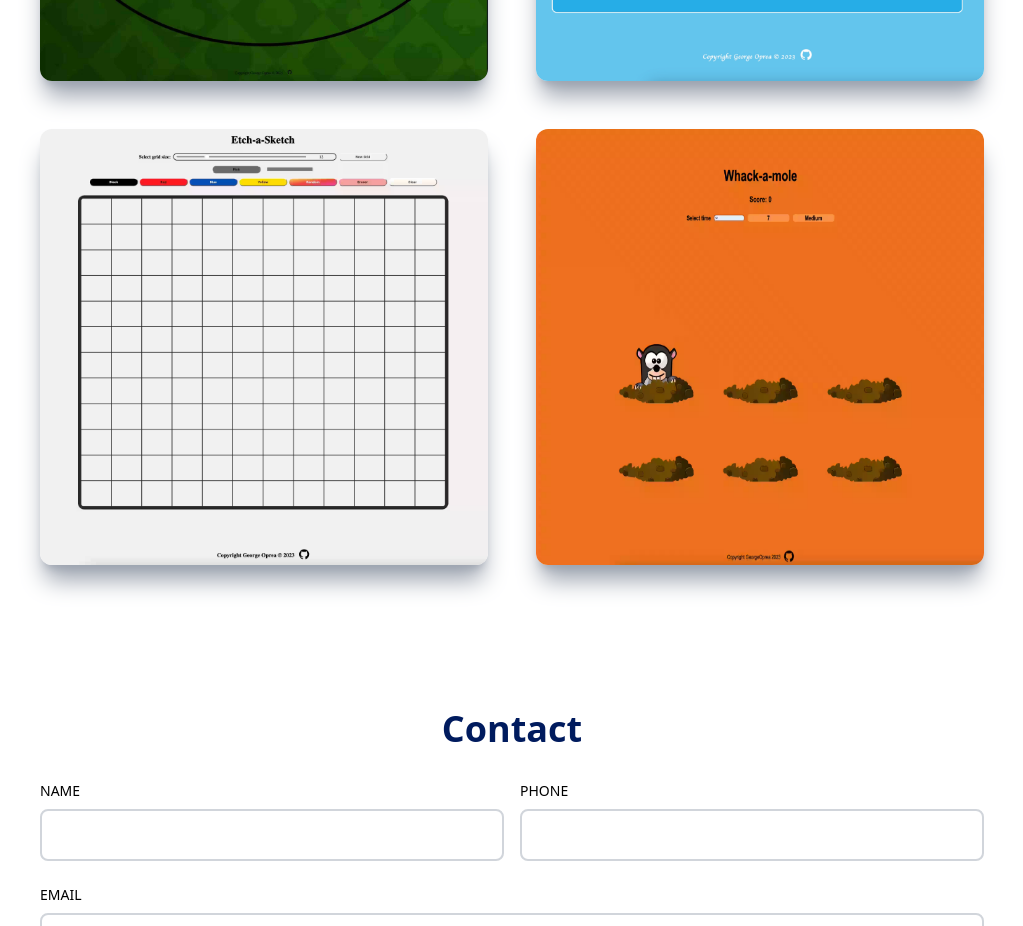
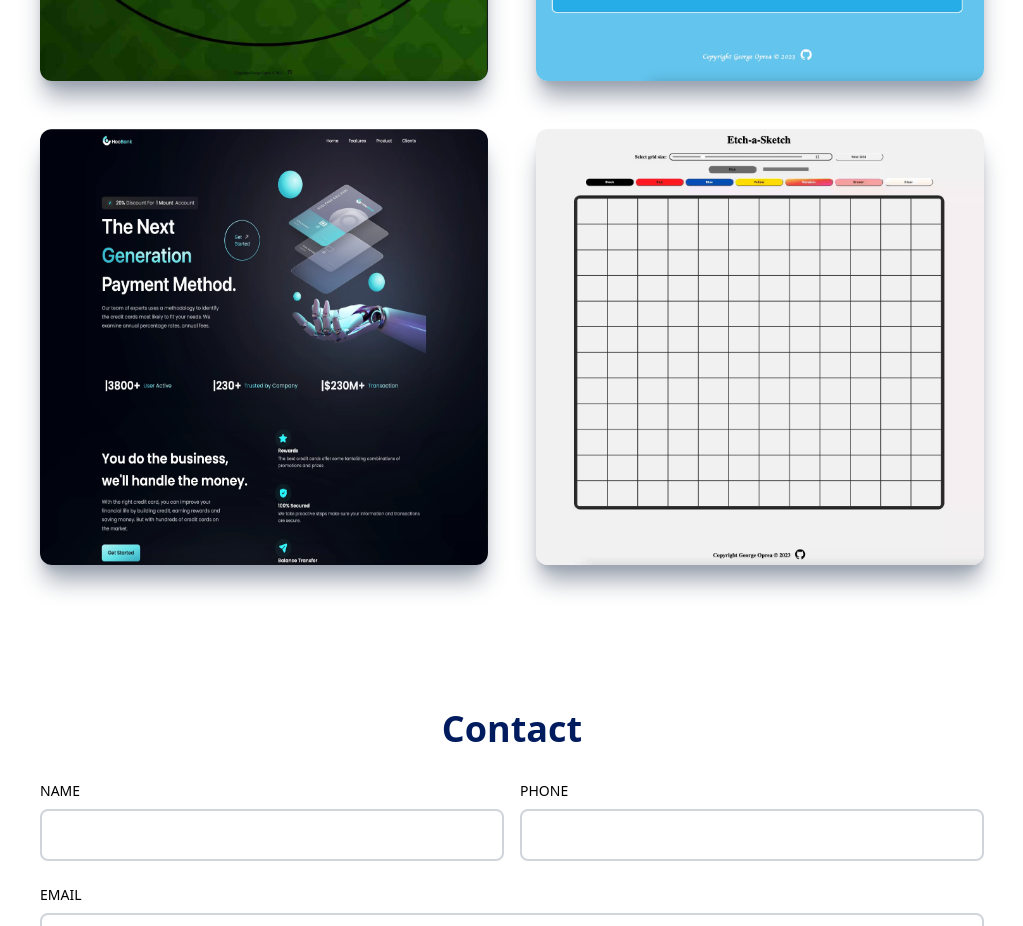
Before and after one commit to GeorgeOprea1/reactPortofolio, a React (Vite) app: page / in a window 1280 px wide. Shown: the part 2700-3626 px from the top of the page, without its empty margins (160-1183 px from the left). Built offline with nearby package versions, Linux system fonts and the light colour scheme.

Commit message:
removed whackApp project and added h00-bank project

```diff
--- a/src/components/Projects.jsx
+++ b/src/components/Projects.jsx
@@ -1,7 +1,7 @@
 import ProjectItem from "./ProjectItem";
 import sketchApp from "../assets/sketchApp.avif";
 import weatherApp from "../assets/weatherApp.avif";
-import whackApp from "../assets/whackApp.avif";
+import bank from "../assets/bank.webp";
 import cvBuilder from "../assets/cvBuilder.avif";
 import memoryCard from "../assets/memoryCard.avif";
 import chicTrend from "../assets/Chic-trend-UI.avif";
@@ -45,15 +45,15 @@ const Projects = () => {
           used="JavaScript"
         />
         <ProjectItem
+          link="https://github.com/GeorgeOprea1/bank"
+          img={bank}
+          title="h00-bank"
+          used="React"
+        />
+        <ProjectItem
           link="https://github.com/GeorgeOprea1/etch-a-sketch."
           img={sketchApp}
           title="sketchApp"
-          used="JavaScript"
-        />
-        <ProjectItem
-          link="https://github.com/GeorgeOprea1/whack-a-mole"
-          img={whackApp}
-          title="whackApp"
           used="JavaScript"
         />
       </div>
```
Also changed, not shown: src/assets/bank.webp (added), src/assets/whackApp.avif (deleted).
